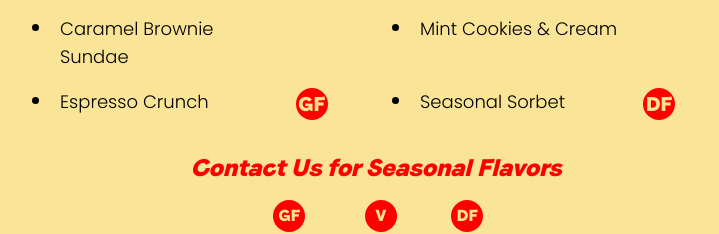
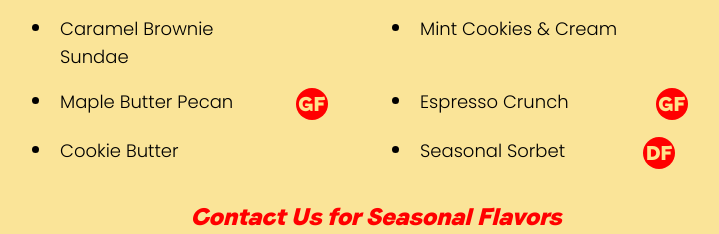
Before and after one commit to nmotamedi/SweetCuteCreamery, a React (Vite) app in the folder sweetcute/: page /catering in a window 1280 px wide. Shown: the part 3180-3414 px from the top of the page, without its empty margins (264-983 px from the left). Built offline with nearby package versions, Linux system fonts and the light colour scheme.

Commit message:
Update data.ts

```diff
--- a/sweetcute/src/data.ts
+++ b/sweetcute/src/data.ts
@@ -209,6 +209,7 @@ export const flavors: { foreverFlavors: Flavors[]; sidePieces: Flavors[] } = {
       isVegan: false,
       id: 21,
       isInSeason: true,
+      isCatering: true
     },
 
     {
@@ -219,7 +220,7 @@ export const flavors: { foreverFlavors: Flavors[]; sidePieces: Flavors[] } = {
       isCatering: true,
     },
     { title: 'Cookies & Cream', id: 23, isInSeason: false },
-    { title: 'Cookie Butter', id: 24, isInSeason: true },
+    { title: 'Cookie Butter', id: 24, isInSeason: true, isCatering: true },
     {
       title: 'Matzah Toffee Bark (for Passover)',
       id: 25,
```
